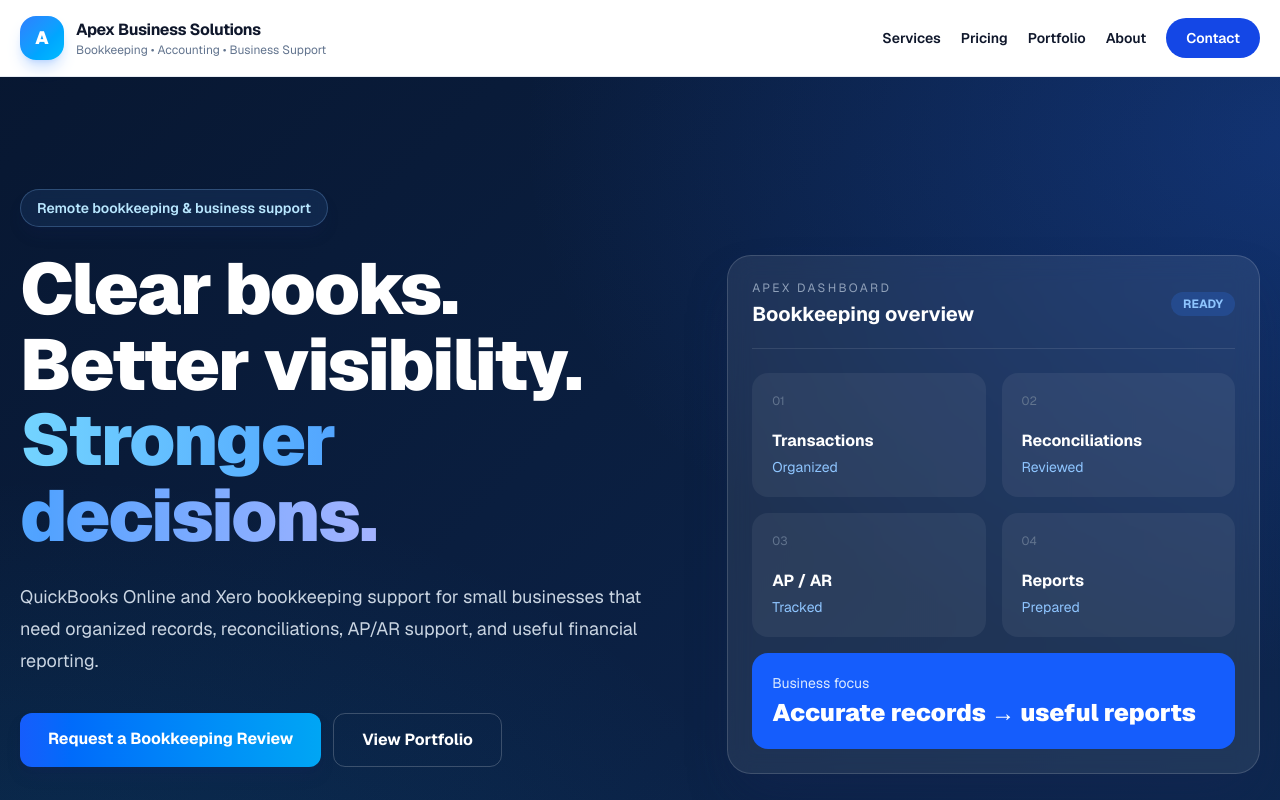
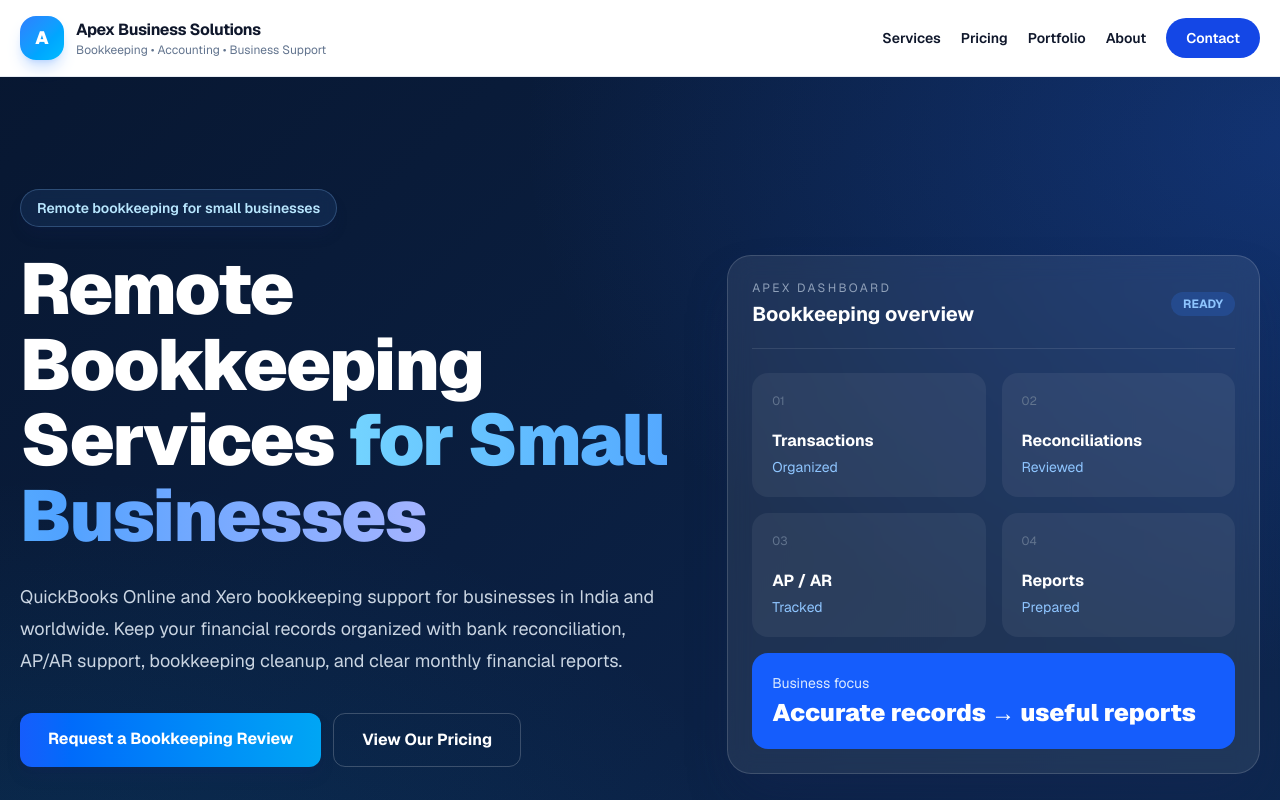
Before and after one commit to hvachemgamot5/ApexBusinessSolutions, a Next.js app: page / in a window 1280 px wide. Shown: the top 800 px of the page. Built offline with nearby package versions, Linux system fonts and the light colour scheme.

Commit message:
Improve homepage headline and bookkeeping call to action

```diff
--- a/app/page.tsx
+++ b/app/page.tsx
@@ -39,17 +39,17 @@ export default function Home() {
         <div className="relative mx-auto grid max-w-7xl items-center gap-14 px-5 py-20 lg:grid-cols-[1.1fr_.9fr] lg:py-28">
           <div>
             <div className="mb-6 inline-flex items-center gap-2 rounded-full border border-blue-300/25 bg-blue-400/10 px-4 py-2 text-sm font-semibold text-sky-200 shadow-lg shadow-blue-950/20 backdrop-blur">
-              Remote bookkeeping & business support
+              Remote bookkeeping for small businesses
             </div>
             <h1 className="max-w-4xl text-4xl font-black leading-[1.05] tracking-tight sm:text-5xl lg:text-7xl">
-              Clear books. Better visibility. <span className="bg-gradient-to-r from-sky-300 via-blue-400 to-indigo-300 bg-clip-text text-transparent">Stronger decisions.</span>
+              Remote Bookkeeping Services <span className="bg-gradient-to-r from-sky-300 via-blue-400 to-indigo-300 bg-clip-text text-transparent">for Small Businesses</span>
             </h1>
             <p className="mt-7 max-w-2xl text-lg leading-8 text-slate-300">
-              QuickBooks Online and Xero bookkeeping support for small businesses that need organized records, reconciliations, AP/AR support, and useful financial reporting.
+              QuickBooks Online and Xero bookkeeping support for businesses in India and worldwide. Keep your financial records organized with bank reconciliation, AP/AR support, bookkeeping cleanup, and clear monthly financial reports.
             </p>
             <div className="mt-9 flex flex-col gap-3 sm:flex-row">
               <a href="#contact" className="rounded-xl bg-gradient-to-r from-blue-600 to-sky-500 px-7 py-3.5 text-center font-bold shadow-lg shadow-blue-950/30 hover:-translate-y-0.5 hover:shadow-blue-500/25">Request a Bookkeeping Review</a>
-              <a href="#portfolio" className="rounded-xl border border-white/20 px-7 py-3.5 text-center font-bold hover:bg-white/10">View Portfolio</a>
+              <a href="#pricing" className="rounded-xl border border-white/20 px-7 py-3.5 text-center font-bold hover:bg-white/10">View Our Pricing</a>
             </div>
             <div className="mt-9 flex flex-wrap gap-3 text-sm">
               <span className="rounded-full bg-white/10 px-4 py-2">QuickBooks Online</span>
```
